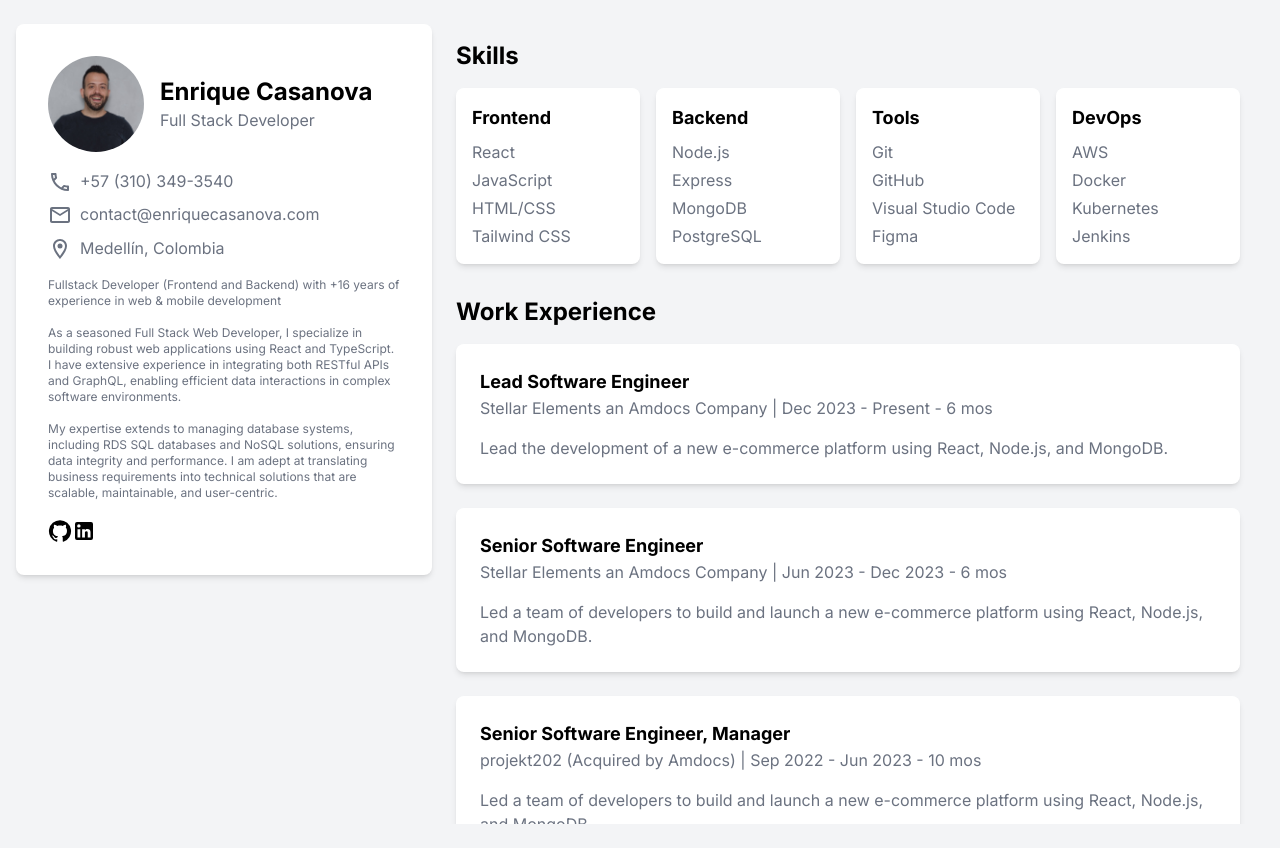
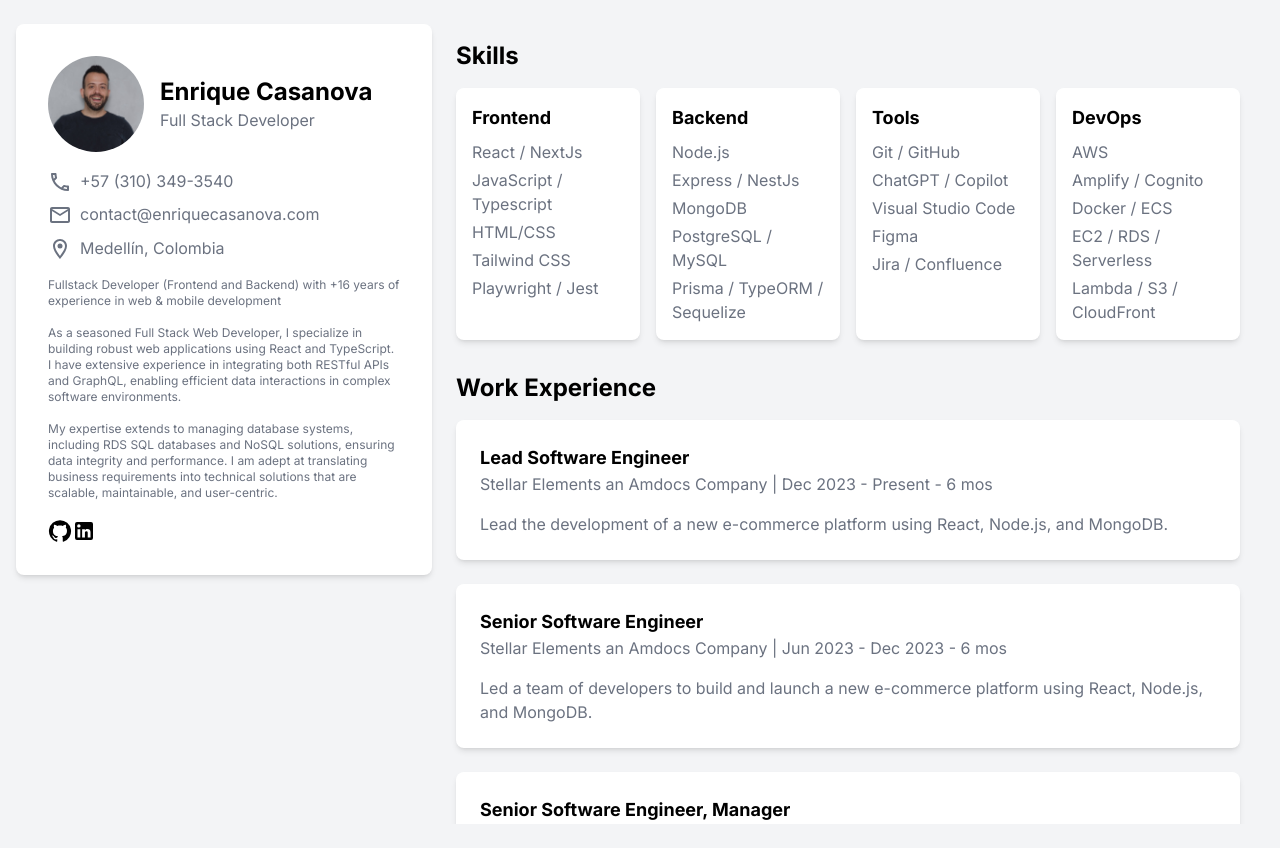
Before and after one commit to ecasanova/website, a Next.js app: page / in a window 1280 px wide. Built offline with nearby package versions, Linux system fonts and the light colour scheme.

Commit message:
chore: Update skills in Curriculum component

```diff
--- a/src/components/Curriculum.jsx
+++ b/src/components/Curriculum.jsx
@@ -14,19 +14,19 @@ export function Curriculum() {
               <div className="grid grid-cols-2 md:grid-cols-2 lg:grid-cols-4 gap-4">
                 <Skills
                   title="Frontend"
-                  skills={["React", "JavaScript", "HTML/CSS", "Tailwind CSS"]}
+                  skills={["React / NextJs", "JavaScript / Typescript", "HTML/CSS", "Tailwind CSS", "Playwright / Jest"]}
                 />
                  <Skills
                   title="Backend"
-                  skills={["Node.js", "Express", "MongoDB", "PostgreSQL"]}
+                  skills={["Node.js", "Express / NestJs", "MongoDB", "PostgreSQL / MySQL", "Prisma / TypeORM / Sequelize"]}
                 />
                  <Skills
                   title="Tools"
-                  skills={[ "Git", "GitHub", "Visual Studio Code", "Figma"]}
+                  skills={[ "Git / GitHub", "ChatGPT / Copilot", "Visual Studio Code", "Figma", "Jira / Confluence"]}
                 />
                 <Skills
                   title="DevOps"
-                  skills={[ "AWS", "Docker", "Kubernetes", "Jenkins"]}
+                  skills={[ "AWS", "Amplify / Cognito", "Docker / ECS", "EC2 / RDS / Serverless", "Lambda / S3 / CloudFront"]}
                 />
               </div>
             </div>
```
